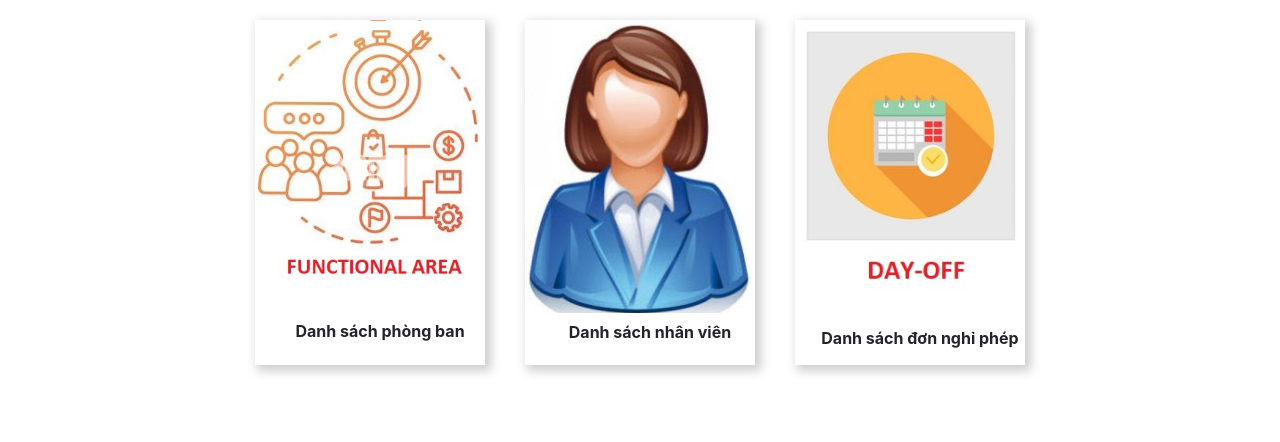
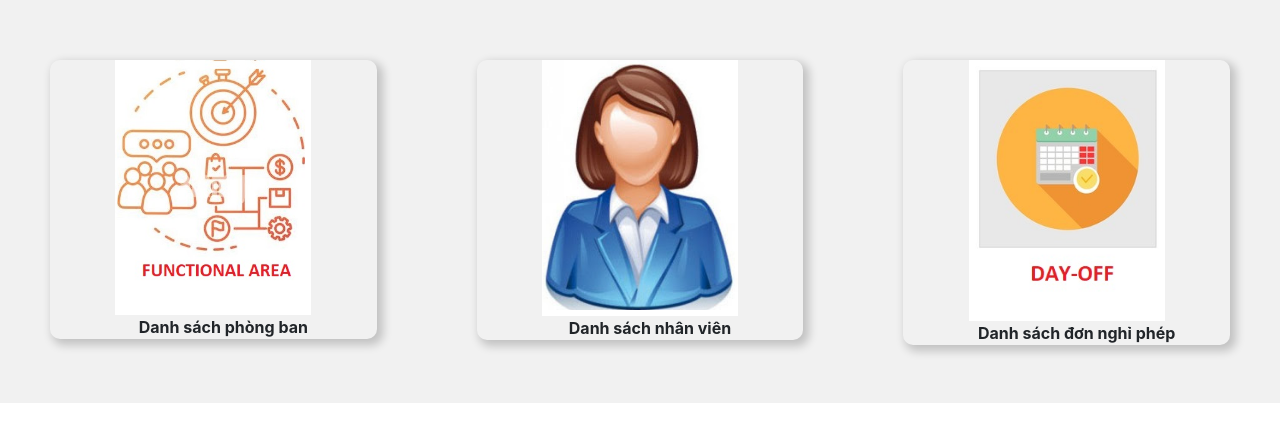
Before and after one commit to NHHNam/final-web, a PHP site: page /admin.php in a window 1280 px wide. Shown: the part 88-530 px from the top of the page. Run offline with PHP 8.4, Linux system fonts and the light colour scheme; the visitor is signed in with stand-in values (Sample User, id 1); data comes from the database, SQL or seed files in the repository.

Commit message:
update admin.php vs dsAllNV.php

```diff
--- a/admin.php
+++ b/admin.php
@@ -28,12 +28,18 @@
             display: flex;
             justify-content: center
         }
+        .content > div {
+            background-color: #f1f1f1;
+            margin: 0px;
+            padding: 50px;
+            font-size: 30px;
+        }
         .functional-area{
-            margin: 20px;
-            width: 230px;
-            height: 345px;
-            float: left;
-            box-shadow: 4px 4px 10px 2px rgba(0, 0, 0, 0.2);
+            text-align: center;
+            margin-top: 10px;
+            padding-bottom: auto;
+            border-radius: 10px;
+            box-shadow:4px 4px 10px 2px rgba(0,0,0,0.2) ;
         }
         .functional-area:hover {
             box-shadow: 4px 4px 10px 2px rgba(0, 0, 0, 0.5);
@@ -48,7 +54,8 @@
             text-align: center;
         }
         .functional-area img{
-            width: 100%;
+            width : 60%;
+            height: 50%;
         }
     </style>
 </head>
@@ -62,7 +69,7 @@
     ?>
     <nav class="navbar navbar-expand-sm bg-primary justify-content-between">
         <div class="nav-item">
-            <h1 class="nav-link">Trang giám đốc</h1>
+            <h1 class="nav-link" >Trang giám đốc</h1>
         </div>
         <div class="nav-item">
             <div class="dropdown">
@@ -76,20 +83,26 @@
         </div>
     </nav>
     <div class="content">
-
+        <div class="col-12 col-md-4">
             <div class="functional-area" onclick="location.href='api/phongban.php'">
                 <img src="./images/dsphongban.jpg">
                 <div class="name">Danh sách phòng ban</div>
             </div>
+        </div>
+        <div class="col-12 col-md-4">
             <div class="functional-area" onclick="location.href='api/dsAllNV.php'">
                 <img src="./images/dsnhanvien.jpg">
                 <div class="name">Danh sách nhân viên</div>
             </div>
+        </div>
+        <div class="col-12 col-md-4">
             <div class="functional-area" onclick="location.href='api/duyetNghiAdmin.php'">
                 <img src="./images/dsdonnghiphep.jpg">
                 <div class="name">Danh sách đơn nghỉ phép</div>
             </div>
         </div>
 
+    </div>
+
 </body>
 </html>
```
Also changed, not shown: api/dsAllNV.php (+14 -5 lines). Lines whose indentation alone changed are shown as unchanged.
